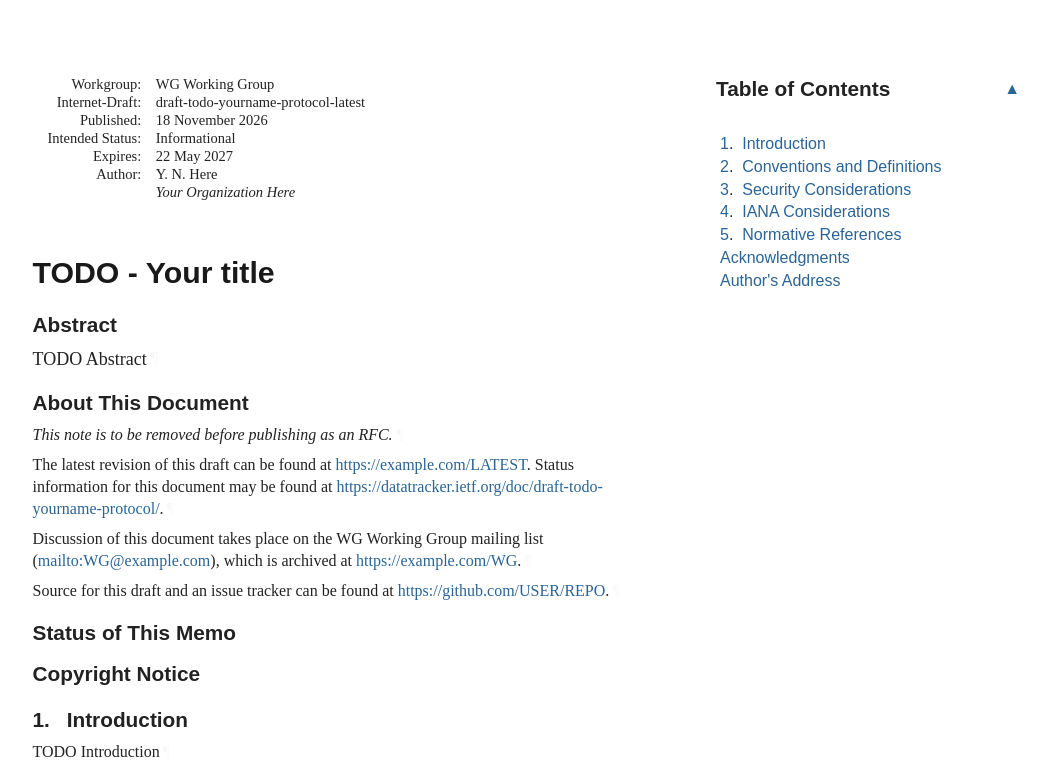
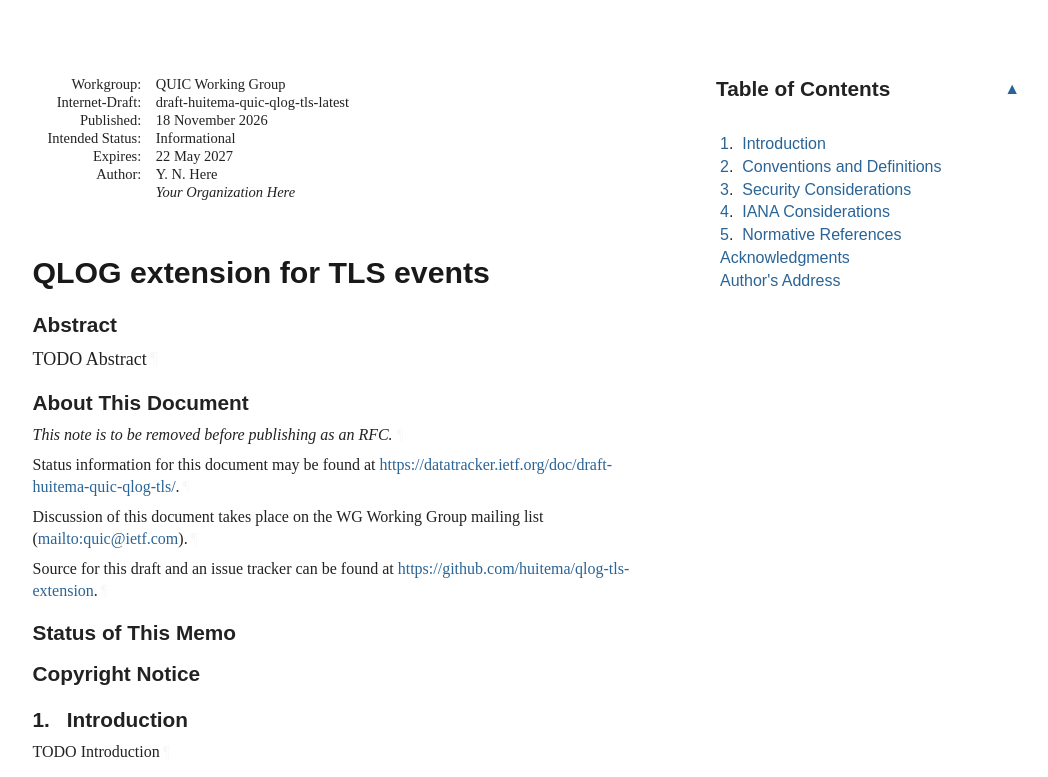
Before and after one commit to huitema/qlog-tls-extension, a plain HTML site: page draft-huitema-quic-qlog-tls.html in a window 1280 px wide. Shown: the top 777 px of the page, without its empty margins (92-1140 px from the left). Drawn offline with Linux system fonts and the light colour scheme; a web font is replaced by a local one.

Commit message:
Script updating gh-pages from 617a35e. [ci skip]

```diff
--- a/draft-todo-yourname-protocol.html
+++ b/draft-huitema-quic-qlog-tls.html
@@ -4,16 +4,16 @@
 <meta charset="utf-8">
 <meta content="Common,Latin" name="scripts">
 <meta content="initial-scale=1.0" name="viewport">
-<title>TODO - Your title</title>
+<title>QLOG extension for TLS events</title>
 <meta content="Your Name Here" name="author">
 <meta content="
        TODO Abstract
     " name="description">
 <meta content="xml2rfc 3.35.0" name="generator">
-<meta content="next generation" name="keyword">
-<meta content="unicorn" name="keyword">
-<meta content="AI-native" name="keyword">
-<meta content="draft-todo-yourname-protocol-latest" name="ietf.draft">
+<meta content="QUIC" name="keyword">
+<meta content="TLS" name="keyword">
+<meta content="QLOG" name="keyword">
+<meta content="draft-huitema-quic-qlog-tls-latest" name="ietf.draft">
 <!-- Generator version information:
   xml2rfc 3.35.0
     Python 3.14.10
@@ -29,7 +29,7 @@
     requests 2.33.1
     wcwidth 0.9.4
 -->
-<link href="draft-todo-yourname-protocol.xml" rel="alternate" type="application/rfc+xml">
+<link href="draft-huitema-quic-qlog-tls.xml" rel="alternate" type="application/rfc+xml">
 <link href="#copyright" rel="license">
 <style type="text/css">@font-face {
   font-family: 'Lora';
@@ -1042,7 +1042,7 @@ svg {
 <table class="ears">
 <thead><tr>
 <td class="left">Internet-Draft</td>
-<td class="center">TODO - Abbreviation</td>
+<td class="center">qlog-tls</td>
 <td class="right">November 2026</td>
 </tr></thead>
 <tfoot><tr>
@@ -1055,9 +1055,9 @@ svg {
 <div id="internal-metadata" class="document-information">
 <dl id="identifiers">
 <dt class="label-workgroup">Workgroup:</dt>
-<dd class="workgroup">WG Working Group</dd>
+<dd class="workgroup">QUIC Working Group</dd>
 <dt class="label-internet-draft">Internet-Draft:</dt>
-<dd class="internet-draft">draft-todo-yourname-protocol-latest</dd>
+<dd class="internet-draft">draft-huitema-quic-qlog-tls-latest</dd>
 <dt class="label-published">Published:</dt>
 <dd class="published">
 <time datetime="2026-11-18" class="published">18 November 2026</time>
@@ -1075,7 +1075,7 @@ svg {
 </dd>
 </dl>
 </div>
-<h1 id="title">TODO - Your title</h1>
+<h1 id="title">QLOG extension for TLS events</h1>
 <section id="section-abstract">
       <h2 id="abstract"><a href="#abstract" class="selfRef">Abstract</a></h2>
 <p id="section-abstract-1">TODO Abstract<a href="#section-abstract-1" class="pilcrow">¶</a></p>
@@ -1086,14 +1086,12 @@ svg {
       </h2>
 <p id="section-note.1-1">This note is to be removed before publishing as an RFC.<a href="#section-note.1-1" class="pilcrow">¶</a></p>
 <p id="section-note.1-2">
-        The latest revision of this draft can be found at <span><a href="https://example.com/LATEST">https://example.com/LATEST</a></span>.
-        Status information for this document may be found at <span><a href="https://datatracker.ietf.org/doc/draft-todo-yourname-protocol/">https://datatracker.ietf.org/doc/draft-todo-yourname-protocol/</a></span>.<a href="#section-note.1-2" class="pilcrow">¶</a></p>
+        Status information for this document may be found at <span><a href="https://datatracker.ietf.org/doc/draft-huitema-quic-qlog-tls/">https://datatracker.ietf.org/doc/draft-huitema-quic-qlog-tls/</a></span>.<a href="#section-note.1-2" class="pilcrow">¶</a></p>
 <p id="section-note.1-3">
         Discussion of this document takes place on the
-        WG Working Group mailing list (<span><a href="mailto:WG@example.com">mailto:WG@example.com</a></span>),
-        which is archived at <span><a href="https://example.com/WG">https://example.com/WG</a></span>.<a href="#section-note.1-3" class="pilcrow">¶</a></p>
+        WG Working Group mailing list (<span><a href="mailto:quic@ietf.com">mailto:quic@ietf.com</a></span>).<a href="#section-note.1-3" class="pilcrow">¶</a></p>
 <p id="section-note.1-4">Source for this draft and an issue tracker can be found at
-        <span><a href="https://github.com/USER/REPO">https://github.com/USER/REPO</a></span>.<a href="#section-note.1-4" class="pilcrow">¶</a></p>
+        <span><a href="https://github.com/huitema/qlog-tls-extension">https://github.com/huitema/qlog-tls-extension</a></span>.<a href="#section-note.1-4" class="pilcrow">¶</a></p>
 </section>
 <div id="status-of-memo">
 <section id="section-boilerplate.1">
```
Also changed, not shown: index.html (+4 -4 lines), draft-huitema-quic-qlog-tls.txt.
